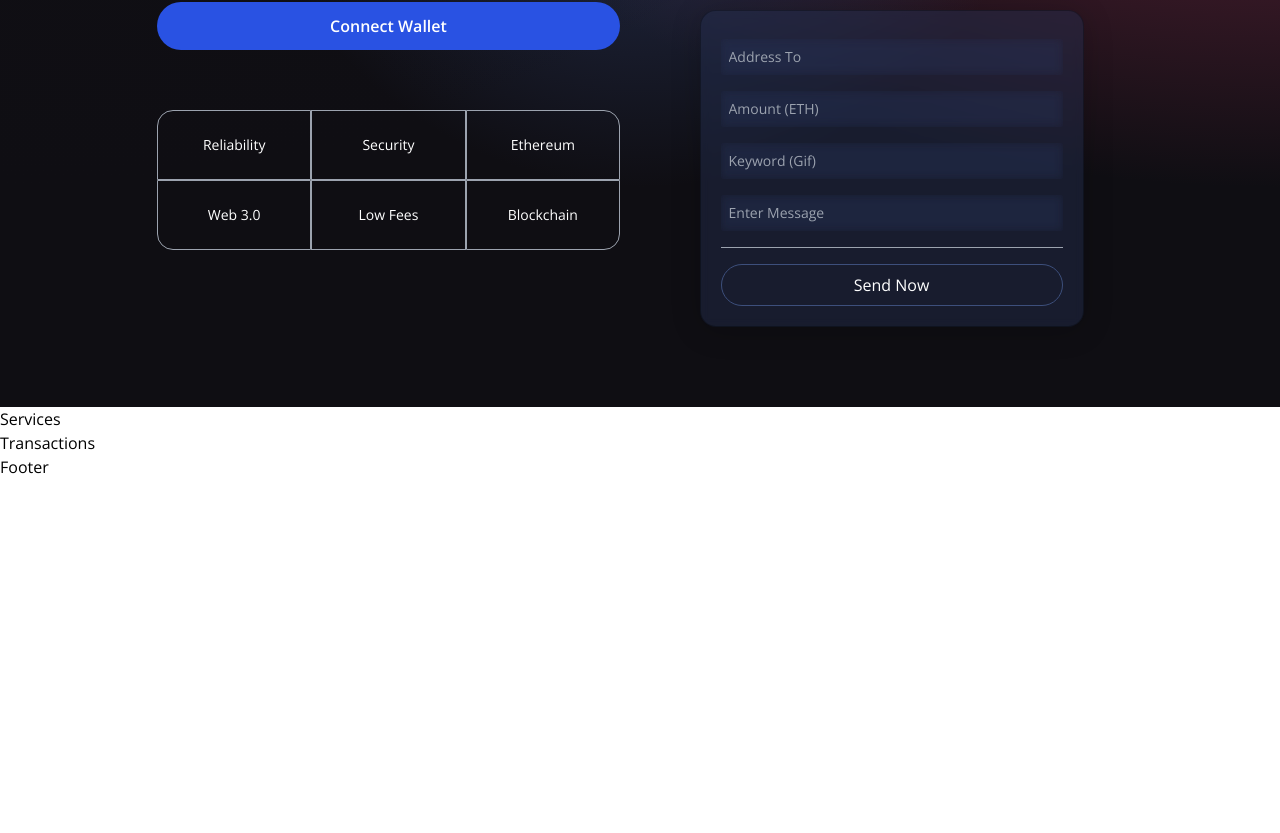
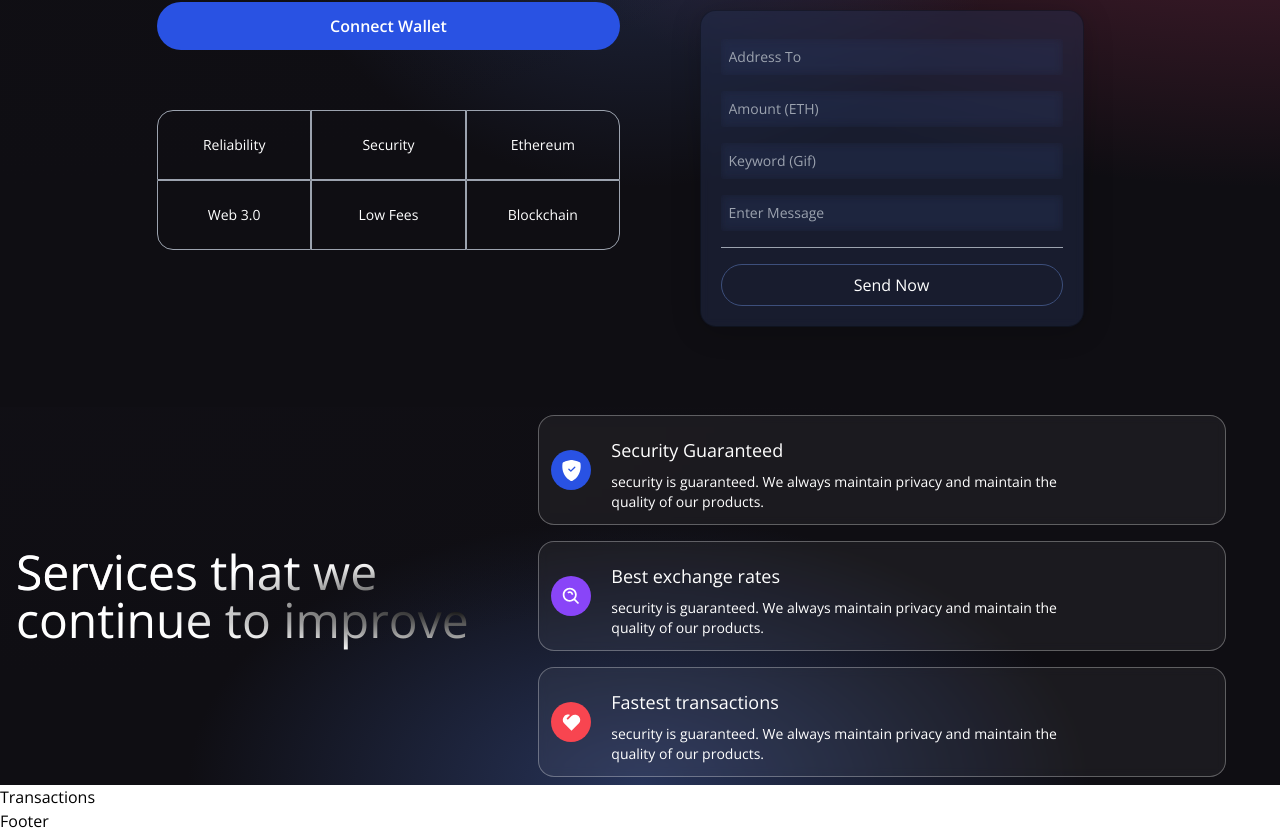
Before and after one commit to yomiaishida/web3.0, a React (Vite) app in the folder client/: page / in a window 1280 px wide. Shown: the part 342-1175 px from the top of the page. Before the commit the page ends 821 px from the top, so only its background shows below. Built offline with nearby package versions, Linux system fonts and the light colour scheme.

Commit message:
Services section

```diff
--- a/client/src/components/Services.jsx
+++ b/client/src/components/Services.jsx
@@ -1,7 +1,56 @@
 import React from "react";
+import { BsShieldFillCheck } from "react-icons/bs";
+import { BiSearchAlt } from "react-icons/bi";
+import { RiHeart2Fill } from "react-icons/ri";
+
+const ServiceCard = ({ color, title, icon, subtitle }) => (
+  <div className="flex flex-row justify-start items-center white-glassmorphism p-3 m-2 cursor-pointer hover:shadow-xl">
+    <div
+      className={`w-10 h-10 rounded-full flex justify-center items-center ${color}`}
+    >
+      {icon}
+    </div>
+    <div className="ml-5 flex flex-col flex-1">
+      <h1 className="mt-2 text-white text-lg">{title}</h1>
+      <p className="mt-2 text-white text-sm md:w-9/12">{subtitle}</p>
+    </div>
+  </div>
+);
 
 const Services = () => {
-  return <div>Services</div>;
+  return (
+    <div className="flex flex-col md:flex-row w-full justify-center items-center gradient-bg-services">
+      <div className="flex mf:flex-row flex-col items-center justify-between mg:p-20 py-12 px-4">
+        <div className="flex-1 flex flex-col justify-start items-start">
+          <h1 className="text-white text-3xl sm:text-5xl py-2 text-gradient">
+            Services that we
+            <br />
+            continue to improve
+          </h1>
+        </div>
+      </div>
+      <div className="flex-1 flex flex-col justify-start items-center">
+        <ServiceCard
+          color="bg-[#2952E3]"
+          title="Security Guaranteed"
+          icon={<BsShieldFillCheck fontSize={21} className="text-white" />}
+          subtitle="security is guaranteed. We always maintain privacy and maintain the quality of our products."
+        />
+        <ServiceCard
+          color="bg-[#8945F8]"
+          title="Best  exchange rates"
+          icon={<BiSearchAlt fontSize={21} className="text-white" />}
+          subtitle="security is guaranteed. We always maintain privacy and maintain the quality of our products."
+        />
+        <ServiceCard
+          color="bg-[#F84550]"
+          title="Fastest transactions"
+          icon={<RiHeart2Fill fontSize={21} className="text-white" />}
+          subtitle="security is guaranteed. We always maintain privacy and maintain the quality of our products."
+        />
+      </div>
+    </div>
+  );
 };
 
 export default Services;
```
